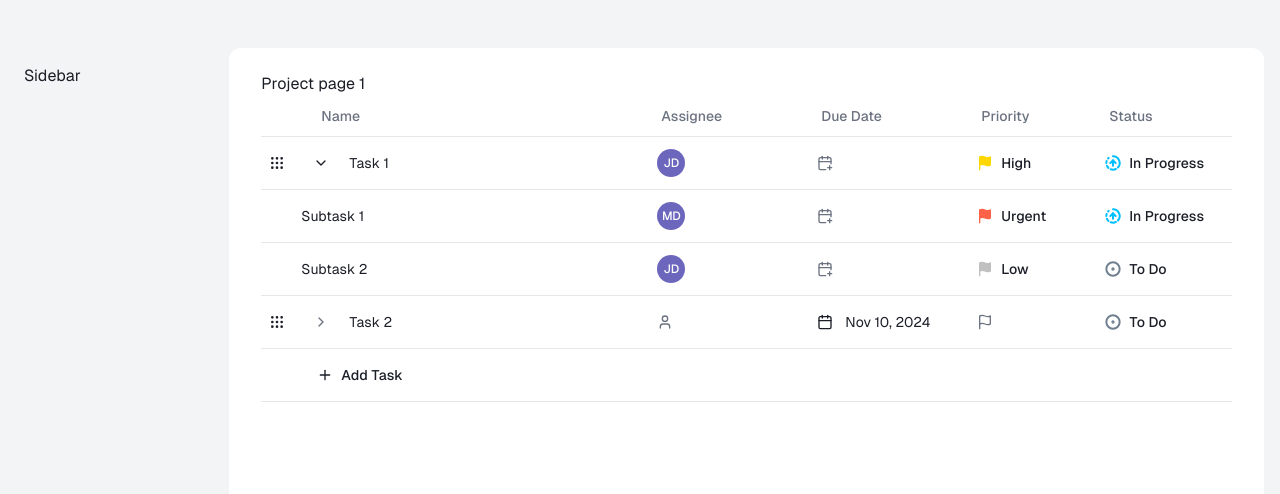
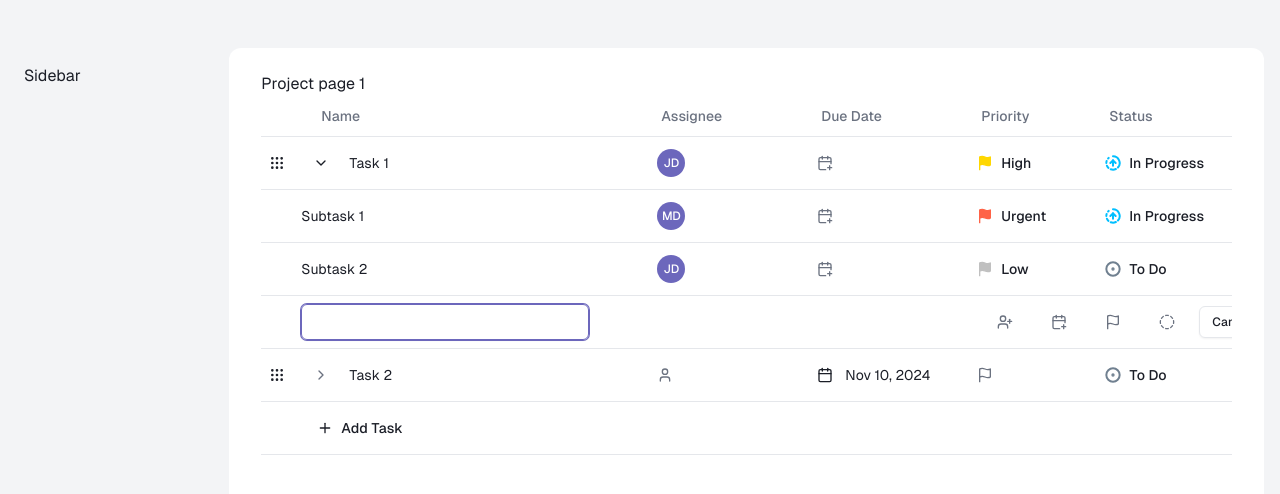
Before and after one commit to rahatsikz/project-hub, a Next.js app: page /projects/1 in a window 1280 px wide. Both pictures are taken after a click on the button 321 px from the left and 162 px from the top of the page. Shown: the top 494 px of the page. Built offline with nearby package versions, Linux system fonts and the light colour scheme.

Commit message:
[added] - sub task creation row

```diff
--- a/src/app/(project-board)/projects/[id]/_components/AddTaskRow.tsx
+++ b/src/app/(project-board)/projects/[id]/_components/AddTaskRow.tsx
@@ -18,7 +18,9 @@ import { cn } from "@/lib/utils";
 
 export default function AddTaskRow() {
   const [isAddingTask, setIsAddingTask] = useState(false);
+
   const containerRef = useRef<HTMLTableRowElement>(null);
+
   // eslint-disable-next-line react-hooks/exhaustive-deps
   const childRefs = [
     useRef<HTMLDivElement>(null),
@@ -37,11 +39,15 @@ export default function AddTaskRow() {
     },
   });
 
+  const handleAddTask = () => {
+    console.log(form.getValues());
+    setIsAddingTask(false);
+  };
+
   useEffect(() => {
     const handleClickOutside = (event: MouseEvent) => {
-      const isInsideContainer = containerRef.current?.contains(
-        event.target as Node
-      );
+      const isInsideContainer =
+        containerRef && containerRef.current?.contains(event.target as Node);
 
       const isInsideChildren = childRefs.some((ref) =>
         ref.current?.contains(event.target as Node)
@@ -64,54 +70,16 @@ export default function AddTaskRow() {
       <TableCell colSpan={Object.keys(dummyTaskList[0]).length}>
         <Form {...form}>
           {isAddingTask ? (
-            <form className='flex justify-between'>
-              <Input
-                name='name'
-                className='w-72'
-                formControl={form.control}
-                autoFocus
-              />
-              <div className='flex gap-2 items-center'>
-                <div className='inline-flex gap-1.5'>
-                  <MultiSelect
-                    formControl={form.control}
-                    name='assignee'
-                    options={dummyAssigne}
-                    icon={<UserPlus />}
-                    className='w-fit truncate'
-                    ref={childRefs[0]}
-                  />
-
-                  <DatePicker
-                    formController={form.control}
-                    name='dueDate'
-                    ref={childRefs[1]}
-                  />
-
-                  <ComboBox
-                    formControl={form.control}
-                    name='priority'
-                    options={priorityOptions}
-                    icon={<Flag />}
-                    className={cn("w-fit truncate")}
-                    boxAlignment='end'
-                    ref={childRefs[2]}
-                  />
-
-                  <ComboBox
-                    formControl={form.control}
-                    name='status'
-                    options={statusOptions}
-                    icon={<CircleDashed />}
-                    className={cn("truncate w-fit ")}
-                    boxAlignment='end'
-                    ref={childRefs[3]}
-                  />
-                </div>
+            <form
+              className='flex justify-between'
+              onSubmit={form.handleSubmit(handleAddTask)}
+            >
+              <TaskAddForm form={form} childRefs={childRefs}>
                 <div>
                   <Button
                     variant='outline'
                     size={"sm"}
+                    type='reset'
                     onClick={() => setIsAddingTask(false)}
                   >
                     Cancel
@@ -125,7 +93,7 @@ export default function AddTaskRow() {
                     Add Task
                   </Button>
                 </div>
-              </div>
+              </TaskAddForm>
             </form>
           ) : (
             <Button variant='ghost' onClick={() => setIsAddingTask(true)}>
@@ -137,3 +105,138 @@ export default function AddTaskRow() {
     </TableRow>
   );
 }
+
+export function AddSubTaskRow({
+  showSubTask,
+  mainRowId,
+}: {
+  showSubTask: (task: any) => void;
+  mainRowId: string;
+}) {
+  const [isAddingTask, setIsAddingTask] = useState(true);
+
+  const containerRef = useRef<HTMLTableRowElement>(null);
+
+  const form = useForm({
+    defaultValues: {
+      name: "",
+      assignee: null,
+      status: null,
+      priority: null,
+      dueDate: null,
+      mainTaskId: mainRowId,
+    },
+  });
+
+  const handleAddSubTask = () => {
+    console.log(form.getValues());
+    setIsAddingTask(false);
+  };
+
+  return (
+    <TableRow ref={containerRef} className={cn(!isAddingTask && "hidden")}>
+      <TableCell></TableCell>
+      <TableCell colSpan={Object.keys(dummyTaskList[0]).length}>
+        <Form {...form}>
+          {isAddingTask && (
+            <form
+              className='flex justify-between'
+              onSubmit={form.handleSubmit(handleAddSubTask)}
+            >
+              <TaskAddForm form={form}>
+                <div>
+                  <Button
+                    variant='outline'
+                    size={"sm"}
+                    type='reset'
+                    onClick={() => {
+                      setIsAddingTask(false);
+                      showSubTask((prev: any) => {
+                        return {
+                          ...prev,
+                          open: prev.id === mainRowId ? false : prev.open,
+                        };
+                      });
+                    }}
+                  >
+                    Cancel
+                  </Button>
+                  <Button
+                    variant={"default"}
+                    type='submit'
+                    className='ml-2 h-7'
+                    size={"sm"}
+                  >
+                    Save
+                  </Button>
+                </div>
+              </TaskAddForm>
+            </form>
+          )}
+        </Form>
+      </TableCell>
+    </TableRow>
+  );
+}
+
+function TaskAddForm({
+  form,
+  childRefs,
+  children,
+}: {
+  form: any;
+  childRefs?: {
+    current: HTMLDivElement | null;
+  }[];
+  children?: React.ReactNode;
+}) {
+  return (
+    <>
+      <Input
+        name='name'
+        className='w-72 border-primary'
+        formControl={form.control}
+        autoFocus
+      />
+      <div className='flex gap-2 items-center'>
+        <div className='inline-flex gap-1.5'>
+          <MultiSelect
+            formControl={form.control}
+            name='assignee'
+            options={dummyAssigne}
+            icon={<UserPlus />}
+            className='w-fit truncate'
+            ref={childRefs && childRefs[0]}
+          />
+
+          <DatePicker
+            formController={form.control}
+            name='dueDate'
+            ref={childRefs && childRefs[1]}
+          />
+
+          <ComboBox
+            formControl={form.control}
+            name='priority'
+            options={priorityOptions}
+            icon={<Flag />}
+            className={cn("w-fit truncate")}
+            boxAlignment='end'
+            ref={childRefs && childRefs[2]}
+          />
+
+          <ComboBox
+            formControl={form.control}
+            name='status'
+            options={statusOptions}
+            icon={<CircleDashed />}
+            className={cn("truncate w-fit ")}
+            boxAlignment='end'
+            ref={childRefs && childRefs[3]}
+          />
+        </div>
+        {children}
+      </div>
+    </>
+  );
+}
--- a/src/app/(project-board)/projects/[id]/_components/SortableRow.tsx
+++ b/src/app/(project-board)/projects/[id]/_components/SortableRow.tsx
@@ -27,6 +27,7 @@ import { formatISO } from "date-fns";
 import { ComboBox } from "@/components/ui/ComboBox";
 import { MultiSelect } from "@/components/ui/MultiSelect";
 import { Input } from "@/components/ui/input";
+import { AddSubTaskRow } from "./AddTaskRow";
 
 export function SortbaleRow({
   data,
@@ -118,6 +119,9 @@ export function SortbaleRow({
   const inputRef = useRef<HTMLInputElement>(null);
   const containerRef = useRef<HTMLDivElement>(null);
 
+  const toggleButtonRef = useRef<HTMLButtonElement>(null);
+  const formRef = useRef<HTMLFormElement>(null);
+
   useEffect(() => {
     if (isNameEditing && inputRef.current) {
       inputRef.current.focus();
@@ -125,10 +129,8 @@ export function SortbaleRow({
 
     // Handle clicks outside the container
     const handleClickOutside = (event: MouseEvent) => {
-      if (
-        containerRef.current &&
-        !containerRef.current.contains(event.target as Node)
-      ) {
+      const target = event.target as Node;
+      if (containerRef.current && !containerRef.current.contains(target)) {
         setIsNameEditing(false);
       }
     };
@@ -137,7 +139,7 @@ export function SortbaleRow({
     return () => {
       document.removeEventListener("mousedown", handleClickOutside);
     };
-  }, [isNameEditing]);
+  }, [isNameEditing, data.id]);
 
   return (
     <>
@@ -159,12 +161,16 @@ export function SortbaleRow({
         <Form {...form}>
           <TableCell className='flex items-center gap-2 w-full '>
             <Button
+              ref={toggleButtonRef}
               variant='ghost'
               size='sm'
               onClick={() =>
                 setSubTasksOpen({
                   id: data.id,
-                  open: !subTasksOpen.open,
+                  open:
+                    subTasksOpen.id === data.id
+                      ? !subTasksOpen.open
+                      : subTasksOpen.open,
                 })
               }
             >
@@ -239,7 +245,7 @@ export function SortbaleRow({
             </div>
           </TableCell>
           <TableCell>
-            <form>
+            <form ref={formRef}>
               <MultiSelect
                 formControl={form.control}
                 name='assignee'
@@ -307,6 +313,9 @@ export function SortbaleRow({
             mainRowId={data.id}
           />
         ))}
+      {subTasksOpen.open && (
+        <AddSubTaskRow showSubTask={setSubTasksOpen} mainRowId={data.id} />
+      )}
     </>
   );
 }
@@ -447,7 +456,10 @@ function SubtaskRow({
                         ...task,
                         subTasks: (task.subTasks || []).map((subTask: any) => {
                           if (subTask.id === data.id) {
-                            return { ...subTask, name: form.getValues().name };
+                            return {
+                              ...subTask,
+                              name: form.getValues().name,
+                            };
                           }
                           return subTask;
                         }),
--- a/src/components/ui/DatePicker.tsx
+++ b/src/components/ui/DatePicker.tsx
@@ -66,7 +66,7 @@ export const DatePicker = React.forwardRef<HTMLDivElement, DatePickerProps>(
                   defaultMonth={field.value}
                   selected={field.value}
                   onSelect={(date) => {
-                    field.onChange(date);
+                    field.onChange(date?.toISOString());
                     setIsOpen(false);
                   }}
                   disabled={(date) => date < new Date()}
```
